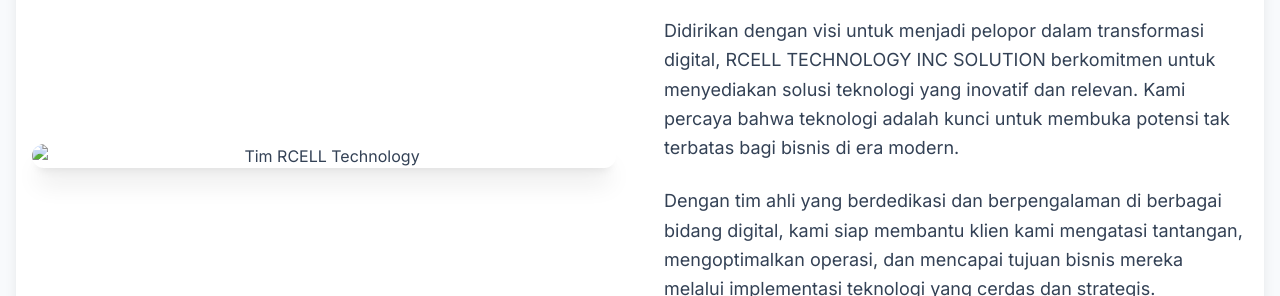
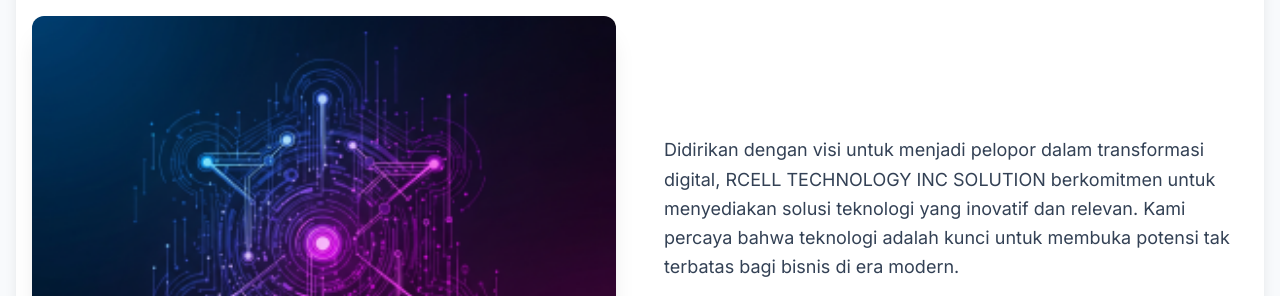
Before and after one commit to ragaes-ui/blogger-rcelltech, a plain HTML site: page index.html in a window 1280 px wide. Shown: the part 656-952 px from the top of the page. Drawn offline with nearby package versions, Linux system fonts and the light colour scheme.

Commit message:
index.html

```diff
--- a/index.html
+++ b/index.html
@@ -105,7 +105,7 @@
             <h3 class="text-4xl font-bold mb-10 text-slate-800">Tentang RCELL TECHNOLOGY INC SOLUTION</h3>
             <div class="grid md:grid-cols-2 gap-12 items-center">
                 <div>
-                    <img src="gemini_generated_image_cnpubicnpubicnpu-3.png.png" alt="Tim RCELL Technology" class="rounded-xl shadow-xl w-full h-auto object-cover">
+                    <img src="gemini_generated_image_cnpubicnpubicnpu-3.png" alt="Tim RCELL Technology" class="rounded-xl shadow-xl w-full h-auto object-cover">
                     <p class="text-sm text-slate-500 mt-2">
                         <!-- Image of Tim RCELL Tech -->
                     </p>
```
